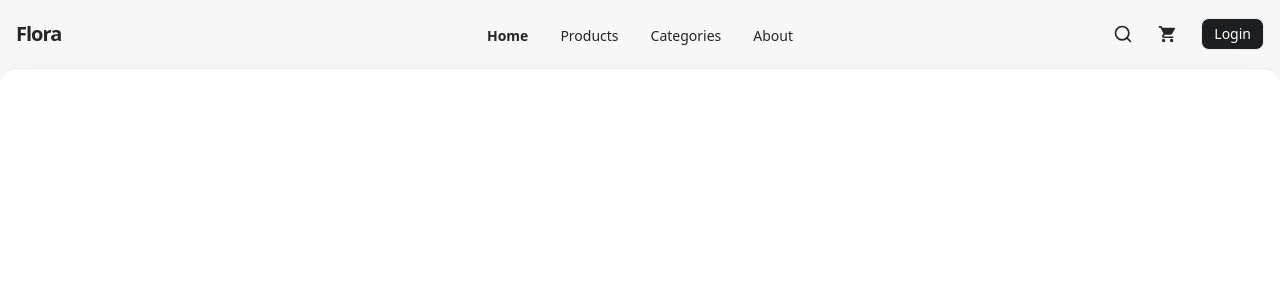
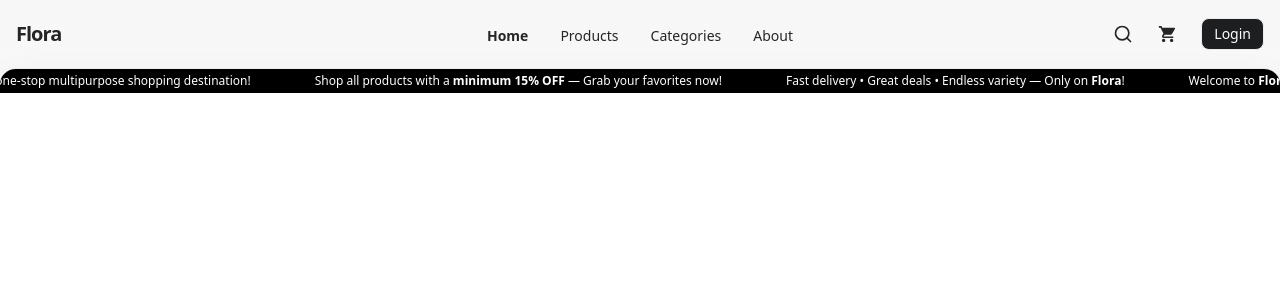
Before and after one commit to Sameen-K-A/Flora, a React (Vite) app: page /home in a window 1280 px wide. Shown: the top 300 px of the page. Built offline with nearby package versions, Linux system fonts and the light colour scheme.

Commit message:
add marquee in home page

```diff
--- /dev/null
+++ b/src/components/home/WelcomeMaquee.tsx
@@ -0,0 +1,20 @@
+import { Marquee } from "@/components/ui/marquee"
+
+export default function WelcomeMarquee() {
+  return (
+    <Marquee
+      pauseOnHover={true}
+      className="bg-black text-background text-xs py-1"
+    >
+      <span className="mx-6">
+        Welcome to <strong>Flora</strong> — Your one-stop multipurpose shopping destination!
+      </span>
+      <span className="mx-6">
+        Shop all products with a <strong>minimum 15% OFF</strong> — Grab your favorites now!
+      </span>
+      <span className="mx-6">
+        Fast delivery • Great deals • Endless variety — Only on <strong>Flora</strong>!
+      </span>
+    </Marquee>
+  )
+}
--- a/src/components/products/ProductDetails.tsx
+++ b/src/components/products/ProductDetails.tsx
@@ -63,7 +63,7 @@ export default function ProductOverview() {
 
   if (!productData) {
     return (
-      <div className='min-h-[90dvh] flex justify-center items-center'>
+      <div className='min-h-[90dvh] flex justify-center items-center p-4'>
         <NoProducts
           showButton={true}
           title='Product Not Found'
@@ -76,7 +76,7 @@ export default function ProductOverview() {
   }
 
   return (
-    <div ref={containerRef} className="space-y-6">
+    <div ref={containerRef} className="space-y-6 p-4">
       <div className="flex items-center gap-2 cursor-default mb-4 mt-2 breadcrumb">
         <span
           className="text-muted-foreground cursor-pointer"
--- /dev/null
+++ b/src/components/ui/marquee.tsx
@@ -0,0 +1,74 @@
+import type { ComponentPropsWithoutRef } from "react"
+
+import { cn } from "@/lib/utils"
+
+interface MarqueeProps extends ComponentPropsWithoutRef<"div"> {
+  /**
+   * Optional CSS class name to apply custom styles
+   */
+  className?: string
+  /**
+   * Whether to reverse the animation direction
+   * @default false
+   */
+  reverse?: boolean
+  /**
+   * Whether to pause the animation on hover
+   * @default false
+   */
+  pauseOnHover?: boolean
+  /**
+   * Content to be displayed in the marquee
+   */
+  children: React.ReactNode
+  /**
+   * Whether to animate vertically instead of horizontally
+   * @default false
+   */
+  vertical?: boolean
+  /**
+   * Number of times to repeat the content
+   * @default 4
+   */
+  repeat?: number
+}
+
+export function Marquee({
+  className,
+  reverse = false,
+  pauseOnHover = false,
+  children,
+  vertical = false,
+  repeat = 6,
+  ...props
+}: MarqueeProps) {
+  return (
+    <div
+      {...props}
+      className={cn(
+        "group flex [gap:var(--gap)] overflow-hidden p-2 [--duration:40s] [--gap:1rem]",
+        {
+          "flex-row": !vertical,
+          "flex-col": vertical,
+        },
+        className
+      )}
+    >
+      {Array(repeat)
+        .fill(0)
+        .map((_, i) => (
+          <div
+            key={i}
+            className={cn("flex shrink-0 justify-around [gap:var(--gap)]", {
+              "animate-marquee flex-row": !vertical,
+              "animate-marquee-vertical flex-col": vertical,
+              "group-hover:[animation-play-state:paused]": pauseOnHover,
+              "[animation-direction:reverse]": reverse,
+            })}
+          >
+            {children}
+          </div>
+        ))}
+    </div>
+  )
+}
--- a/src/index.css
+++ b/src/index.css
@@ -20,6 +20,24 @@
   --color-border: var(--border);
   --color-input: var(--input);
   --color-ring: var(--ring);
+  --animate-marquee: marquee var(--duration) infinite linear;
+  --animate-marquee-vertical: marquee-vertical var(--duration) linear infinite;
+  @keyframes marquee {
+  from {
+    transform: translateX(0);
+    }
+  to {
+    transform: translateX(calc(-100% - var(--gap)));
+    }
+  }
+  @keyframes marquee-vertical {
+  from {
+    transform: translateY(0);
+    }
+  to {
+    transform: translateY(calc(-100% - var(--gap)));
+    }
+  }
 }
 
 :root {
--- a/src/layout/GeneralLayout.tsx
+++ b/src/layout/GeneralLayout.tsx
@@ -22,7 +22,7 @@ export default function GeneralLayout() {
 
       <div
         ref={contentRef}
-        className='flex-1 rounded-t-2xl bg-background border-t shadow-2xl p-4'
+        className='flex-1 rounded-t-2xl bg-background border-t shadow-2xl overflow-x-hidden custom-scrollbar'
       >
         <Outlet />
       </div>
--- a/src/pages/About.tsx
+++ b/src/pages/About.tsx
@@ -2,7 +2,7 @@ import PageHeader from "@/components/others/PageHeader";
 
 export default function About() {
   return (
-    <div className="space-y-6">
+    <div className="space-y-6 p-4">
       <PageHeader title="About" />
     </div>
   );
--- a/src/pages/Categories.tsx
+++ b/src/pages/Categories.tsx
@@ -3,7 +3,7 @@ import PageHeader from "@/components/others/PageHeader";
 
 export default function Categories() {
   return (
-    <div className="space-y-6">
+    <div className="space-y-6 p-4">
       <PageHeader title="Categories" />
       <h3>Explore by Categories</h3>
       <CategoryList />
--- a/src/pages/Home.tsx
+++ b/src/pages/Home.tsx
@@ -1,7 +1,9 @@
+import WelcomeMaquee from "@/components/home/WelcomeMaquee";
+
 const Home = () => {
   return (
     <div className="">
-
+      <WelcomeMaquee />
     </div>
   );
 };
--- a/src/pages/Products.tsx
+++ b/src/pages/Products.tsx
@@ -9,7 +9,7 @@ export default function Products() {
   const [viewMode, setViewMode] = useState<"table" | "grid">("grid");
 
   return (
-    <div className="space-y-6">
+    <div className="space-y-6 p-4">
       <PageHeader title="Products" />
       <ProductFilter viewMode={viewMode} onViewModeChange={setViewMode} />
       {viewMode === "table"
```
Also changed, not shown: components.json.
